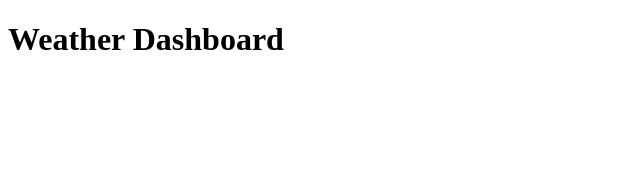
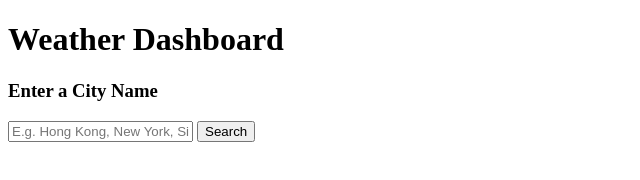
Before and after one commit to Lung0810/weather-app, a plain HTML site: page index.html in a window 1280 px wide. Shown: the whole page, without its empty margins (0-640 px from the left). Drawn offline with Linux system fonts and the light colour scheme.

Commit message:
add clone

```diff
--- a/index.html
+++ b/index.html
@@ -9,7 +9,11 @@
     <div class="background-animation"></div>
     <h1>Weather Dashboard</h1>
     <div class="container">
-        <div class="weather-input"></div>
+        <div class="weather-input">
+            <h3>Enter a City Name</h3>
+            <input class="city-input" type="text" placeholder="E.g. Hong Kong, New York, Singapore...">
+            <button class="search-button"><i clas></i>Search</button>
+        </div>
     </div>
 </body>
 </html>
```
Also changed, not shown: 1 other file.
